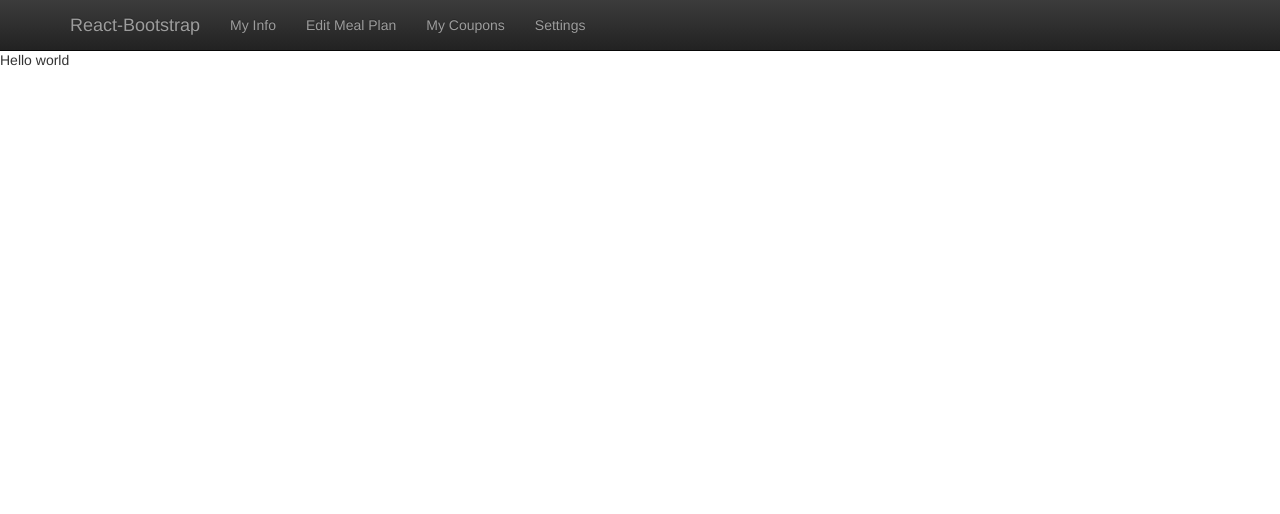
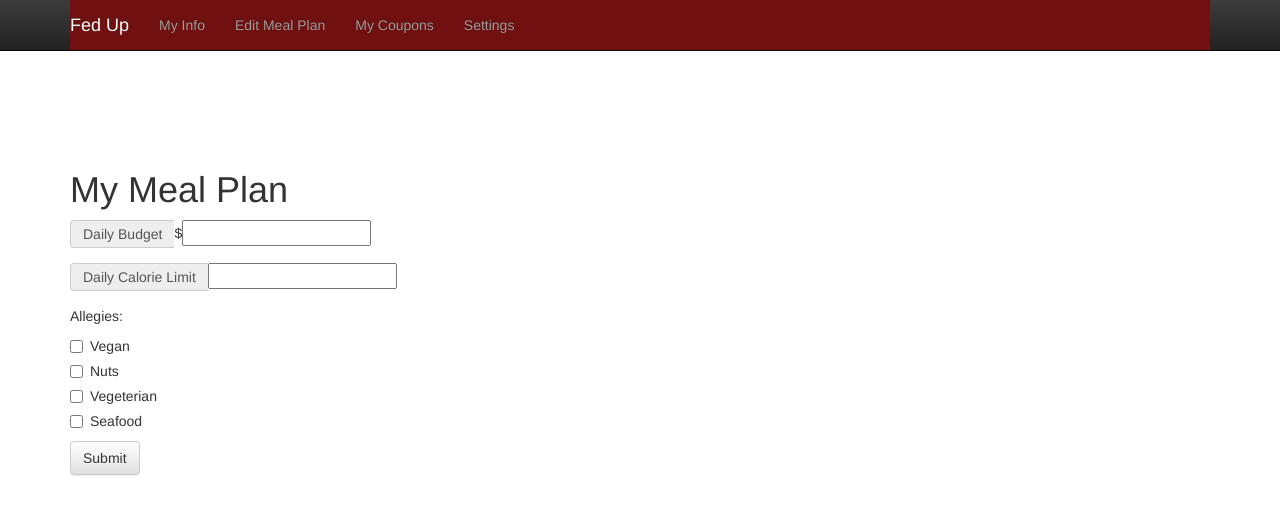
Before and after one commit to ke-d/HackUCI-2018, a React (Create React App) app: page /editmealplan in a window 1280 px wide. Shown: the top 514 px of the page. Built offline with nearby package versions, Linux system fonts and the light colour scheme.

Commit message:
Temp save

```diff
--- a/src/App.css
+++ b/src/App.css
@@ -22,13 +22,14 @@
   font-size: large;
 }
 
-img{
-  width: 10%;
+.favoriteimage
+{
+  width: 40px;
 }
 
-#pizza
+profilepicture
 {
-  width: 10%;
+  width: 200%;
 }
 
 .leftadjust
@@ -36,16 +37,36 @@ img{
   text-align: left;
 }
 
+.rightadjust
+{
+  text-align: right;
+}
+.midadjust
+{
+  text-align: center;
+}
+
 .favoritemargin
 {
   margin-top: 10px;
-  margin-left: -280px;
+  margin-left: 0px;
 }
 
 .paddingtop
 {
   padding-top: 10px;
   padding-right: 50px;
+}
+
+.padcrazy
+{
+  padding-top: 100px;
+}
+
+.paddingleft
+{
+  padding-top: 10px;
+  padding-left: 50px;
 }
 
 .flex-container {
@@ -77,6 +98,21 @@ img{
 }
 
 
+.navbar-header {
+  background-color: rgb(112, 16, 16);
+}
+.navbar-nav{
+  background-color: rgb(112, 16, 16);
+
+}
+.navbar-collapse{
+  background-color: rgb(112, 16, 16);
+  color: rgb(112, 16, 16);
+}
+.navbar-brand
+{
+  -webkit-text-fill-color: white;
+}
 
 
 
--- a/src/components/Business.js
+++ b/src/components/Business.js
@@ -5,7 +5,7 @@ const Business = (props) => {
   const {businesses, index} = props;
   return (
     <div>
-
+    <h1 classname = "midadjust"> Places Near You </h1>
     <span>{index+1}</span>
 
     <ListGroupItem header={businesses.name}>
@@ -18,7 +18,7 @@ const Business = (props) => {
         <div className = " leftadjust">{`Price: ${businesses.price}`}</div>
         <div>{`Location: ${businesses.location.address1} ${businesses.location.city}, ${businesses.location.state}`}</div>
         <div className = "leftadjust">{`Distance: ${Math.round(businesses.distance * 3.28084)} Feet`}</div>
-        <img className = "leftadjust im favoritemargin "src={`https://image.flaticon.com/icons/png/128/126/126471.png`}/>
+        <img className = "favoriteimage favoritemargin "src={`https://image.flaticon.com/icons/png/128/126/126471.png`}/>
       </div>
       </ul>
 
--- a/src/components/EditMealPlan.js
+++ b/src/components/EditMealPlan.js
@@ -1,5 +1,57 @@
 import React from "react";
+import {Form, FormGroup, InputGroup, FormControl, Checkbox,Button} from "react-bootstrap";
+import {Grid, Row, Col,} from "react-bootstrap";
 
-const EditMealPlan = (props) => <p>{"Hello world"}</p>
+const EditMealPlan = (props) => {
+    return (
+
+        <Grid>
+            <Row>
+                <Col xs={12} md={8}>
+
+                <div className = "padcrazy"></div>
+                <h1> My Meal Plan </h1>
+        <FormGroup>
+            <InputGroup>
+
+                < InputGroup.Addon>Daily Budget</InputGroup.Addon>
+                <span>{"$"}</span>
+                <input className = "rightadjust"  type="number"/>
+            </InputGroup>
+        </FormGroup>
+        <FormGroup>
+            <InputGroup>
+                <InputGroup.Addon>Daily Calorie Limit</InputGroup.Addon>
+                <input  className = "rightadjust" type= "number" />
+
+        </InputGroup>
+      </FormGroup>
+
+
+      <div className = " leftadjust" >{`Allegies:`}</div>
+    <Checkbox>
+        Vegan
+    </Checkbox>
+    <Checkbox>
+        Nuts
+    </Checkbox>
+    <Checkbox>
+        Vegeterian
+    </Checkbox>
+    <Checkbox>
+        Seafood
+    </Checkbox>
+
+    <Button type="submit">Submit</Button>
+    </Col>
+    </Row>
+    </Grid>
+    )
+}
+
+
+
+
+
 
 export default EditMealPlan;
--- /dev/null
+++ b/src/components/MyInfo.js
@@ -0,0 +1,25 @@
+import React from "react";
+
+const MyInfo = (props) => {
+    return (
+        <div>
+        <div className = "padcrazy"></div>
+        <h1 className = "paddingleft"> My Info </h1>
+        <img classname = "paddingleft profilepicture" src={'http://www.easternbiotech.com/beta/wp-content/uploads/2016/03/Child-Wellness-Profile.jpg'}></img>
+        <div className = "paddingleft">{`First Name`}</div>
+        <div className = "paddingleft">{`Last Name`}</div>
+        <div className = "paddingleft">{`Budget`}</div>
+        <div className = "paddingleft">{`E-mail`}</div>
+        <div className = "paddingleft">{`Calorie Count`}</div>
+        </div >
+    )
+}
+
+
+
+export default MyInfo;
+
+
+// First / Last Name
+//Budget
+//Calofira Count
--- a/src/navigation/NavBarHeader.js
+++ b/src/navigation/NavBarHeader.js
@@ -1,21 +1,26 @@
 import React, { Component } from 'react';
 import { Navbar, NavItem, Nav } from 'react-bootstrap';
 import {Link} from "react-router-dom";
+
 const NavBarHeader = (props) => {
   return (
     <Navbar fixedTop inverse collapseOnSelect>
     <Navbar.Header>
       <Navbar.Brand>
-      <Link to="/">React-Bootstrap</Link>
+      <Link to="/">Fed Up</Link>
 
       </Navbar.Brand>
       <Navbar.Toggle />
     </Navbar.Header>
     <Navbar.Collapse>
       <Nav>
-        <NavItem eventKey={1}>
-          {"My Info"}
-        </NavItem>
+        <li>
+        <Link to="/myinfo">
+
+            {"My Info"}
+
+        </Link>
+        </li>
         <li>
         <Link to="/editmealplan">
 
--- a/src/navigation/Routes.js
+++ b/src/navigation/Routes.js
@@ -2,12 +2,13 @@ import React from "react";
 import {Switch, Route} from "react-router-dom";
 import Home from "../components/Home.js";
 import EditMealPlan from "../components/EditMealPlan.js";
-
+import myInfo from "../components/MyInfo.js";
 
 const Routes = (props) =>
   [
     <Route exact path="/" component={Home} />,
-		<Route exact path="/editmealplan" component={EditMealPlan} />
+		<Route exact path="/editmealplan" component={EditMealPlan} />,
+    <Route exact path="/myInfo" component={myInfo} />
   ]
 
 export default Routes;
```
